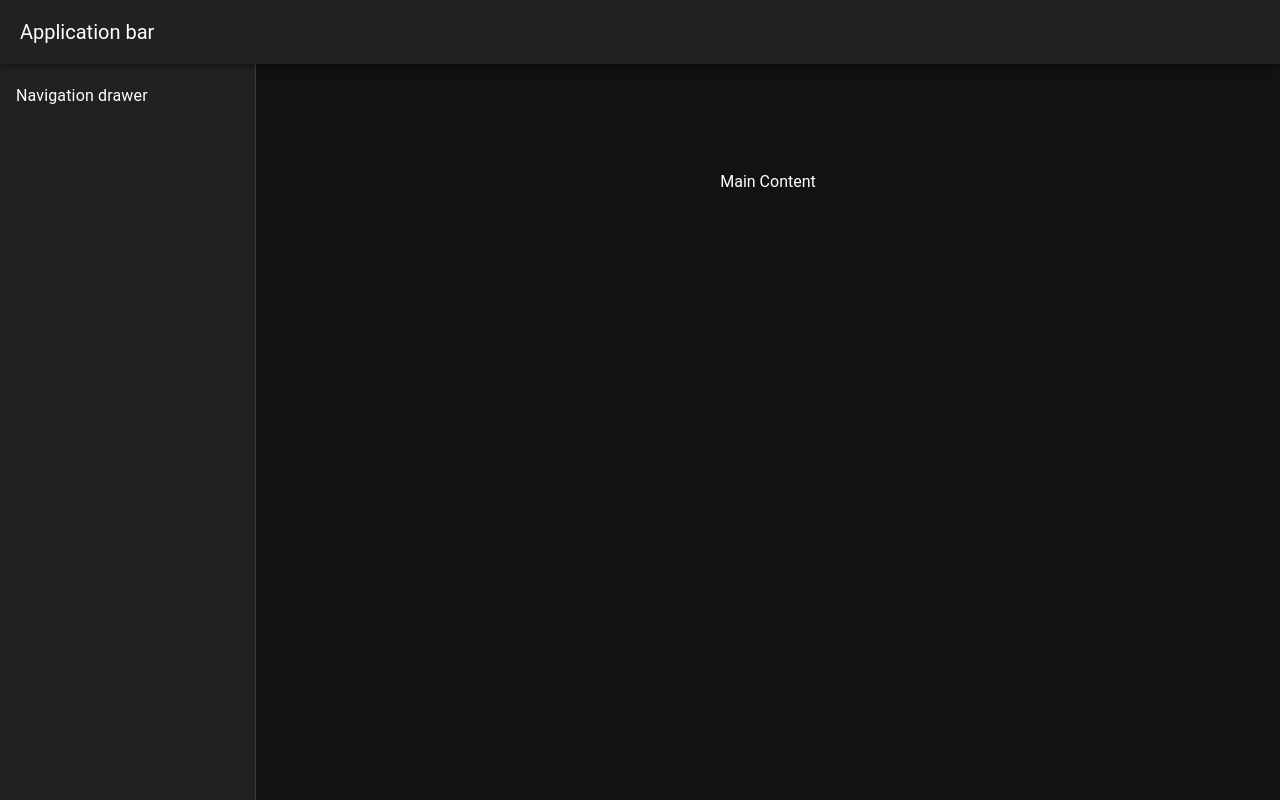
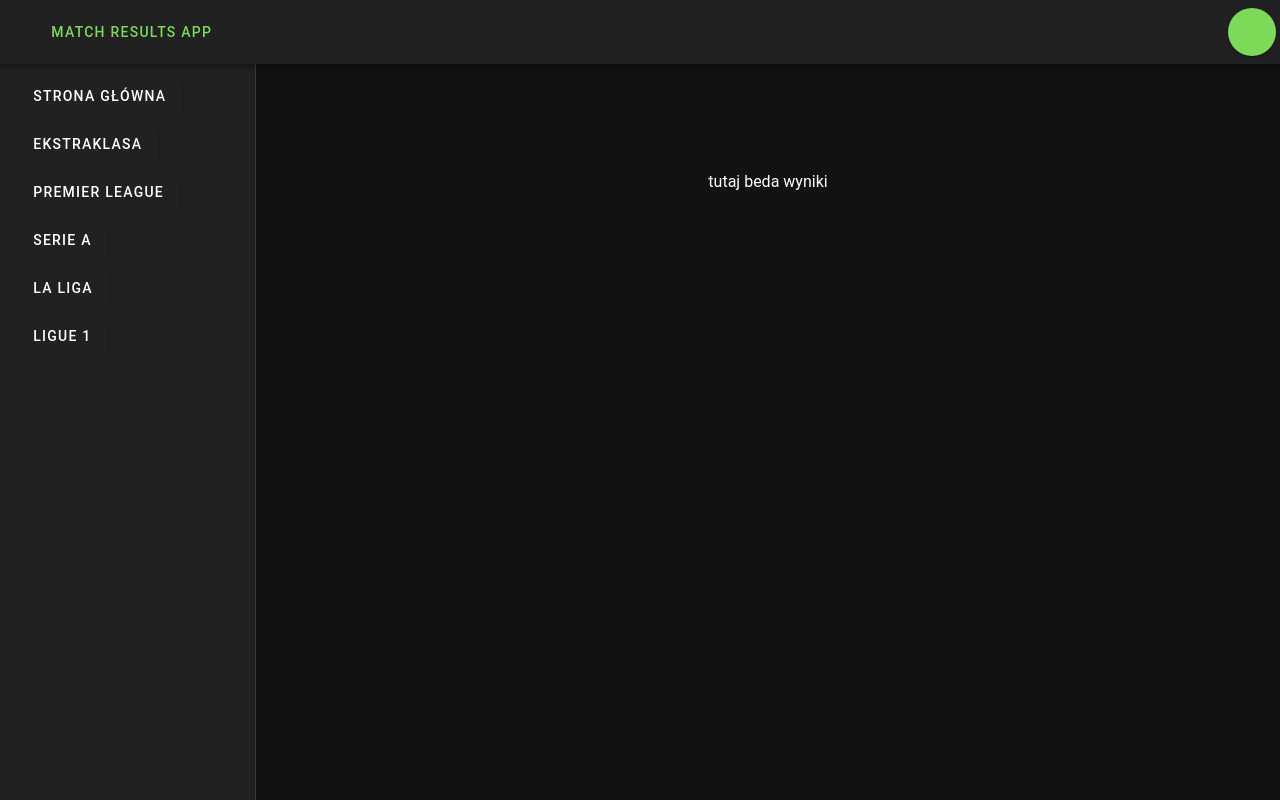
Before and after one commit to Jvsin/result-app, a Nuxt app: page / in a window 1280 px wide. Built offline with nearby package versions, Linux system fonts and the light colour scheme.

Commit message:
navbar + themes

```diff
--- /dev/null
+++ b/components/Navigation.vue
@@ -0,0 +1,111 @@
+<script setup lang="ts">
+import { useDisplay } from 'vuetify'
+
+// const { t, locale } = useI18n()
+
+// const languages = [
+//   { title: t('lang.pl'), value: 'pl' },
+//   { title: t('lang.en'), value: 'en' },
+// ]
+
+const route = useRoute()
+const activePath = computed(() => route.fullPath)
+
+// watch(locale, (newLocale, oldLocal) => {
+//   if (newLocale !== oldLocal && userData.value)
+//     userStore.updateLang(newLocale as 'en' | 'pl')
+// })
+
+const { mobile } = useDisplay()
+const drawer = ref(false)
+const themeItems = [
+  { title: 'Jasny', value: 'light' },
+  { title: 'Ciemny', value: 'dark' },
+]
+
+function onClickDrawerItem() {
+  if (mobile.value)
+    drawer.value = false
+}
+</script>
+
+<template>
+  <v-app-bar >
+    <template #prepend>
+      <v-app-bar-nav-icon
+        v-if="mobile"
+        @click.stop="drawer = !drawer"
+      />
+    </template>
+
+    <v-btn
+      :class="mobile ? '' : 'ml-2'"
+      variant="text"
+      color="primary"
+      :active="false"
+      to="/"
+      prepend-icon="mdi-home"
+      text="Match Results App"
+    />
+
+    <v-spacer />
+
+    <div
+      v-if="!mobile"
+      class="flex align-center"
+    >
+
+      <v-select
+        class="mx-2"
+        variant="plain"
+        hide-details
+        :items="themeItems"
+        label="Motyw"
+      />
+    </div>
+
+    <v-menu>
+      <template #activator="{ props }">
+        <v-btn
+          color="primary"
+          variant="elevated"
+          v-bind="props"
+          icon
+        >
+          <v-avatar
+            size="40"
+          />
+        </v-btn>
+      </template>
+      <v-list>
+        <v-list-subheader>
+          User
+        </v-list-subheader>
+
+        <v-list-item
+          append-icon="mdi-logout"
+        />
+      </v-list>
+    </v-menu>
+  </v-app-bar>
+
+  <v-navigation-drawer
+    v-if="mobile"
+    v-model="drawer"
+    temporary
+  >
+    <v-list
+      nav
+      color="primary"
+    >
+
+      <v-select
+        class="pa-2"
+        variant="plain"
+        :items="themeItems"
+        hide-details
+        label="Motyw"
+      />
+    </v-list>
+  </v-navigation-drawer>
+</template>
--- a/pages/index.vue
+++ b/pages/index.vue
@@ -1,21 +1,32 @@
 <script lang="ts" setup>
 import { computed, ref, watch } from 'vue'
 import { storeToRefs } from 'pinia'
+import Navigation from '~/components/Navigation.vue';
+
+const buttons = [
+  { value: 'main-page', title: 'Strona Główna' },
+  { value: 'pol-1', title: 'Ekstraklasa' },
+  { value: 'eng-1', title: 'Premier League' },
+  { value: 'ita-1', title: 'Serie A' },
+  { value: 'spa-1', title: 'La Liga' },
+  { value: 'fra-1', title: 'Ligue 1' },
+]
 
 </script>
 
 <template>
   <v-layout class="rounded rounded-md">
-    <v-app-bar title="Application bar"></v-app-bar>
-
+    <Navigation/>
     <v-navigation-drawer>
       <v-list>
-        <v-list-item title="Navigation drawer"></v-list-item>
+        <v-list-item v-for="button in buttons" :key="button.value"  >
+          <v-btn>{{ button.title }}</v-btn>
+        </v-list-item>
       </v-list>
     </v-navigation-drawer>
 
     <v-main class="d-flex align-center justify-center" style="min-height: 300px;">
-      Main Content
+      tutaj beda wyniki
     </v-main>
   </v-layout>
 </template>
--- /dev/null
+++ b/pages/register.vue
@@ -0,0 +1,13 @@
+<template>
+  <div>
+
+  </div>
+</template>
+
+<script lang="ts" setup>
+
+</script>
+
+<style>
+
+</style>
--- a/plugins/vuetify.ts
+++ b/plugins/vuetify.ts
@@ -16,14 +16,14 @@ export default defineNuxtPlugin(nuxtApp => {
       themes: {
         light: {
           colors: {
-            primary: '#1867C0',
-            secondary: '#5CBBF6',
+            primary: '#7DDA58',
+            secondary: '#7DDA58',
           },
         },
         dark: {
             colors: {
-              primary: '#3B3333',
-              secondary: '#FFFFFF',
+              primary: '#7DDA58',
+              secondary: '#7DDA58',
             },
           },
       },
```
